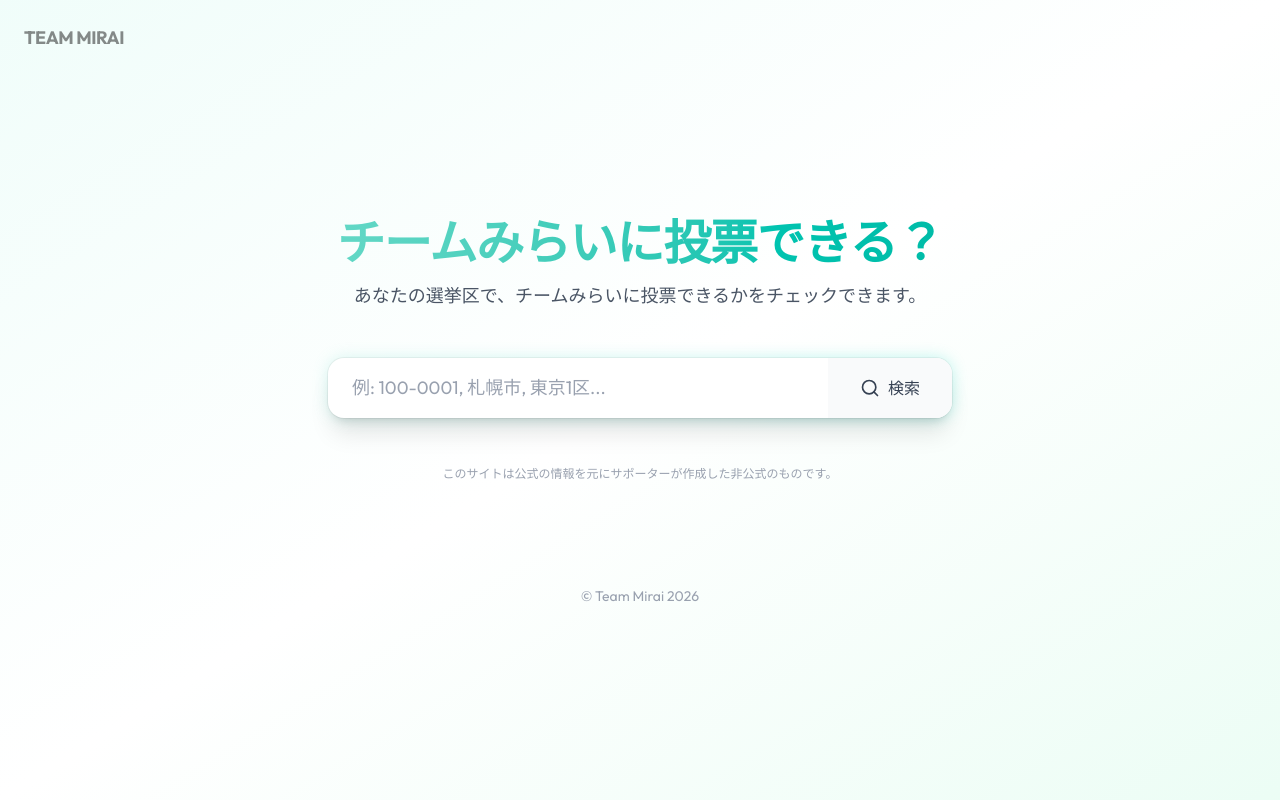
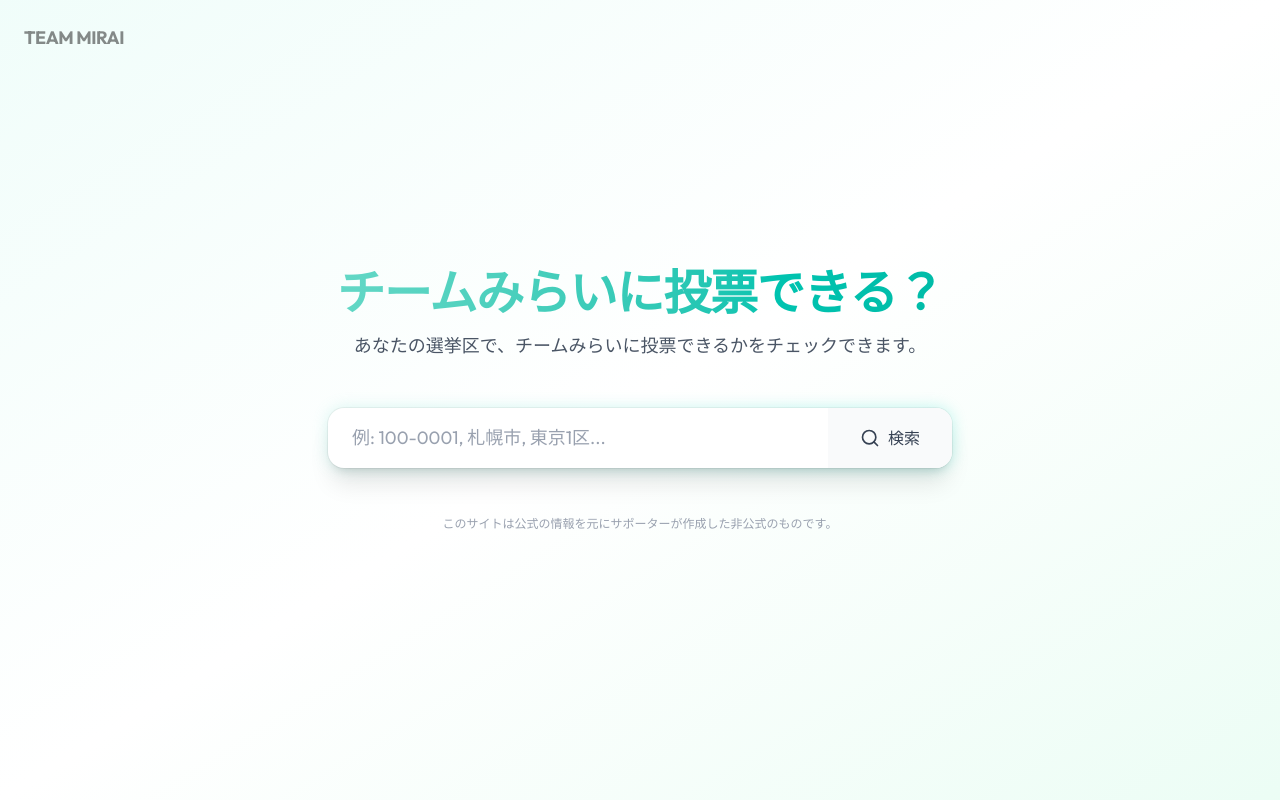
Before and after one commit to yukihoz/kouhochecker, a Next.js app: page / in a window 1280 px wide. Built offline with nearby package versions, Linux system fonts and the light colour scheme.

Commit message:
chore: Update UI text, remove copyright, move disclaimer to footer

```diff
--- a/src/app/page.tsx
+++ b/src/app/page.tsx
@@ -9,9 +9,7 @@ export default function Home() {
 
       <CandidateChecker />
 
-      <footer className="mt-20 text-gray-400 text-sm">
-        &copy; Team Mirai {new Date().getFullYear()}
-      </footer>
+
     </main>
   );
 }
```
